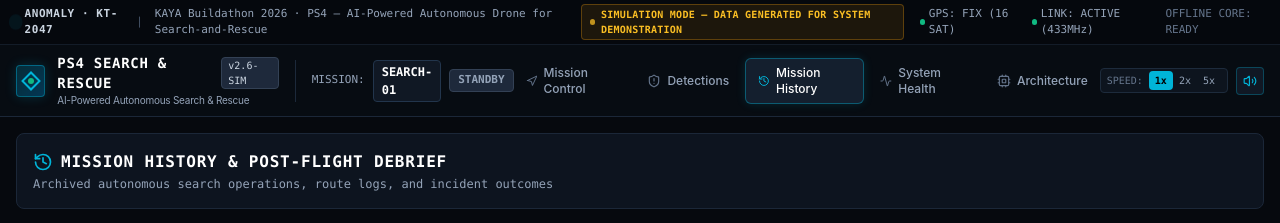
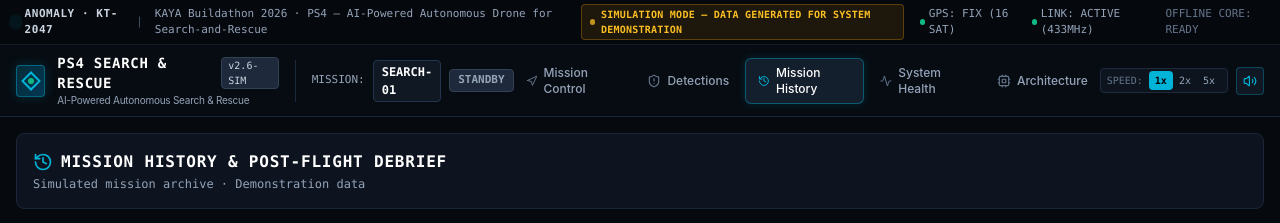
Before and after one commit to nafisdevtale/kaya-ps4-search-and-rescue, a Next.js app: page /history in a window 1280 px wide. Shown: the top 223 px of the page. Built offline with nearby package versions, Linux system fonts and the light colour scheme.

Commit message:
refine dashboard project terminology

```diff
--- a/src/app/detections/page.tsx
+++ b/src/app/detections/page.tsx
@@ -168,7 +168,7 @@ export default function DetectionsPage() {
             </h1>
           </div>
           <p className="text-xs text-slate-400 mt-0.5">
-            Geotagged multi-modal detections synthesized by the ANOMALY edge risk engine
+            Geotagged multi-modal detections synthesized by the edge risk engine
           </p>
         </div>
 
--- a/src/app/history/page.tsx
+++ b/src/app/history/page.tsx
@@ -131,7 +131,7 @@ export default function MissionHistoryPage() {
           </h1>
         </div>
         <p className="text-xs text-slate-400 mt-0.5">
-          Archived autonomous search operations, route logs, and incident outcomes
+          Simulated mission archive · Demonstration data
         </p>
       </div>
 
--- a/src/app/system/page.tsx
+++ b/src/app/system/page.tsx
@@ -87,7 +87,7 @@ export default function SystemHealthPage() {
             </div>
 
             <div className="p-2.5 rounded bg-[#070b10] border border-[#141f2d]">
-              <span className="text-[10px] text-slate-500 block">NVMe / MICROSD</span>
+              <span className="text-[10px] text-slate-500 block">128 GB HIGH-ENDURANCE MICROSD</span>
               <span className="text-base font-bold text-slate-100">
                 {comp.storageUsedGb} / {comp.storageTotalGb} GB
               </span>
--- a/src/components/mission/SensorFusionVisualizer.tsx
+++ b/src/components/mission/SensorFusionVisualizer.tsx
@@ -32,7 +32,7 @@ export function SensorFusionVisualizer() {
           </h3>
         </div>
         <span className="text-[10px] font-mono px-2 py-0.5 rounded bg-telemetry-blue/10 border border-telemetry-blue/30 text-telemetry-blue font-semibold">
-          ANOMALY FUSION PIPELINE
+          MULTI-MODAL FUSION PIPELINE
         </span>
       </div>
 
```
